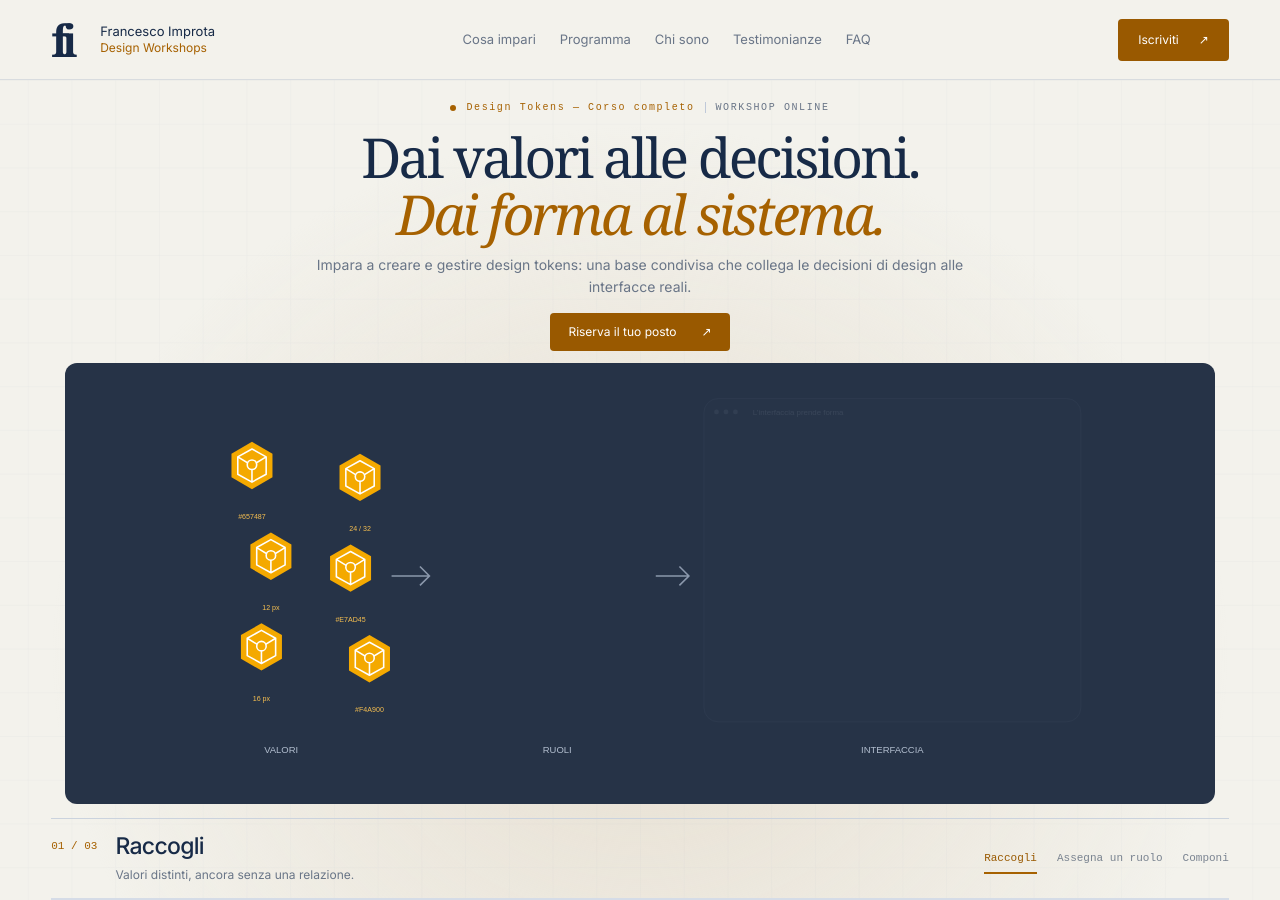
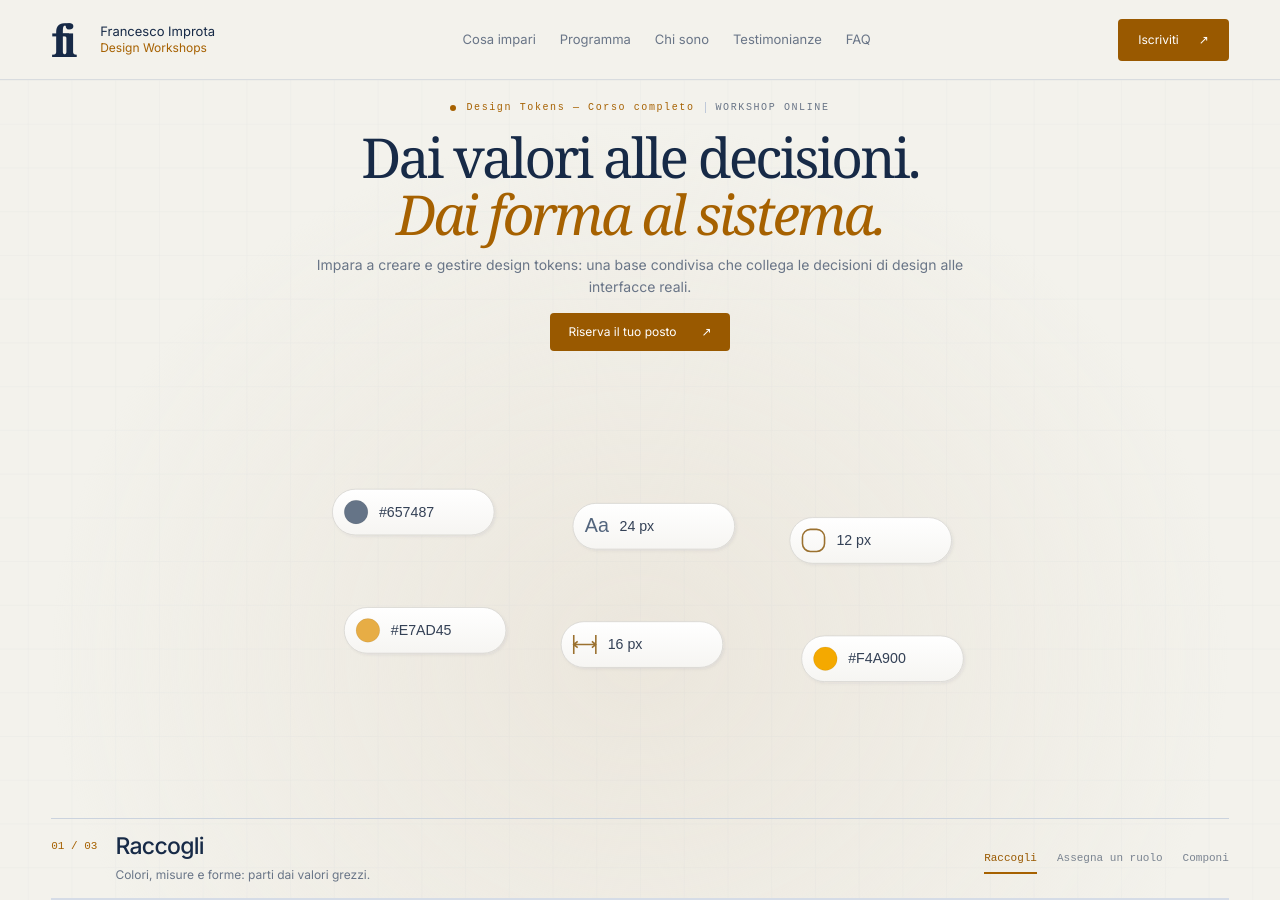
Before and after one commit to zetareticoli/fi, a Jekyll site: the page built from _workshops/design-tokens/index.md, in a window 1280 px wide and 900 px high. Built offline with Jekyll 4.4.1, drawn with Linux system fonts in a browser that asks for light colours; comment, search, counter and statistics services are not loaded.

Commit message:
refactor: enhance design tokens workshop content and animation; update styles for improved layout and responsiveness

```diff
--- a/_workshops/design-tokens/index.md
+++ b/_workshops/design-tokens/index.md
@@ -23,7 +23,7 @@
 hero_emphasis: "Dai forma al sistema."
 hero_subtitle: "Impara a creare e gestire design tokens: una base condivisa che collega le decisioni di design alle interfacce reali."
 animation_title: "I design tokens compongono un’interfaccia"
-animation_description: "Raccogli i token, assegna loro un ruolo e applicali agli elementi dell’interfaccia."
+animation_description: "Dai valori grezzi a un’architettura di token globali, semantici e di componente, fino all’interfaccia."
 phase_titles: ["Raccogli", "Assegna un ruolo", "Componi"]
 phase_ids: ["raccogli", "assegna", "componi"]
 faq_collapsible: true
--- a/css/workshops.css
+++ b/css/workshops.css
@@ -856,14 +856,14 @@
   --accent:35 100% 34%;
 }
 .course-page[data-course="tokens"] .artboard {
-  background:#263347;
-  border-radius:12px;
-  width:min(1150px,92%);
+  background:transparent;
+  border-radius:0;
+  width:min(1200px,100%);
   margin-top:12px;
   margin-bottom:14px;
 }
 .course-page[data-course="tokens"] .scene {
-  background:radial-gradient(ellipse at 50% 70%,#e6ded0 0,transparent 65%);
+  background:radial-gradient(ellipse at 50% 70%,#ebe6dc 0,transparent 65%);
 }
 .course-page[data-course="tokens"] .header-cta,.course-page[data-course="tokens"] .hero-cta {
   background:#995900;
--- a/js/workshops-animation.js
+++ b/js/workshops-animation.js
@@ -25,63 +25,114 @@
   const groups = Object.fromEntries(['board','device','paths','ghosts','pieces','annotations'].map(id => [id,document.getElementById(id)]));
   let layout, framePending = false, activePhase = -1;
   let tokenPieces = [];
+  let tokenHeadings = [];
   function setupTokens() {
-    const mobile=innerWidth<=600;
-    svg.setAttribute('viewBox',mobile?'0 0 620 880':'0 0 1200 560');
-    Object.values(groups).forEach(g=>g.innerHTML='');
-    const target=mobile?{x:65,y:425,w:490,h:340}:{x:695,y:80,w:450,h:350};
-    groups.board.innerHTML=`<rect x="${target.x-14}" y="${target.y-35}" width="${target.w+28}" height="${target.h+60}" rx="18" fill="#344156" stroke="#637087"/><circle cx="${target.x+2}" cy="${target.y-18}" r="3" fill="#8490a2"/><circle cx="${target.x+14}" cy="${target.y-18}" r="3" fill="#8490a2"/><circle cx="${target.x+26}" cy="${target.y-18}" r="3" fill="#8490a2"/><text x="${target.x+48}" y="${target.y-14}" font-size="10" fill="#bdc6d4">L’interfaccia prende forma</text>`;
-    const blocks=[
-      {x:0,y:0,w:450,h:40,name:'color.surface',value:'#657487',color:'#657487'},
-      {x:0,y:57,w:255,h:33,name:'type.heading',value:'24 / 32',color:'#8994a5'},
-      {x:273,y:57,w:177,h:90,name:'radius.card',value:'12 px',color:'#bec5cf'},
-      {x:0,y:107,w:255,h:190,name:'color.brand',value:'#E7AD45',color:'#e7ad45'},
-      {x:273,y:164,w:177,h:75,name:'space.stack',value:'16 px',color:'#8795a8'},
-      {x:273,y:257,w:177,h:40,name:'color.action',value:'#F4A900',color:'#f4a900'}
+    const mobile = innerWidth <= 600;
+    svg.setAttribute('viewBox', mobile ? '0 0 660 880' : '0 0 1200 560');
+    Object.values(groups).forEach(group => { group.innerHTML = ''; });
+    const target = mobile ? { x:105, y:360 } : { x:375, y:100 };
+    const blocks = [
+      {x:0,y:0,w:450,h:40,global:'color.slate.500',semantic:'color.surface',component:'header.background',value:'#657487',color:'#657487'},
+      {x:0,y:57,w:255,h:33,global:'font.size.24',semantic:'font.heading',component:'title.fontSize',value:'24 px',color:'#8994a5'},
+      {x:273,y:57,w:177,h:90,global:'radius.12',semantic:'radius.container',component:'card.borderRadius',value:'12 px',color:'#bec5cf'},
+      {x:0,y:107,w:255,h:190,global:'color.amber.300',semantic:'color.brand',component:'cover.background',value:'#E7AD45',color:'#e7ad45'},
+      {x:273,y:164,w:177,h:75,global:'space.16',semantic:'space.content',component:'card.padding',value:'16 px',color:'#8795a8'},
+      {x:273,y:257,w:177,h:40,global:'color.amber.500',semantic:'color.action',component:'button.background',value:'#F4A900',color:'#f4a900'}
     ];
-    tokenPieces=blocks.map((block,i)=>{
-      const source=mobile?{x:90+(i%3)*165,y:60+Math.floor(i/3)*120}:{x:90+(i%2)*125+(i%3-1)*12,y:100+Math.floor(i/2)*115+(i%2)*15};
-      const middle=mobile?{x:70+(i%3)*180,y:65+Math.floor(i/3)*140}:{x:385+(i%2)*137,y:80+Math.floor(i/2)*135};
-      const factor=target.w/450;
-      const end={x:target.x+block.x*factor,y:target.y+block.y*factor};
-      const g=document.createElementNS(ns,'g');
-      const glyph='<path d="M30 0 56 15v30L30 60 4 45V15Z" fill="#F4A900"/><path d="M30 9 48 19v22L30 51 12 41V19Z M12 19l18 11 18-11 M30 30v21" stroke="white" stroke-width="2" stroke-linejoin="round" fill="none"/><circle cx="30" cy="29" r="6" fill="#F4A900" stroke="white" stroke-width="2"/>';
-      let detail='';
-      if(i===0)detail='<circle cx="22" cy="20" r="7" fill="#f4a900"/><path d="M44 16h65m-65 8h40M320 20h24m20 0h24" stroke="#cdd4df" stroke-width="3" stroke-linecap="round"/>';
-      if(i===1)detail='<text x="14" y="22" font-size="16" font-weight="600" fill="#fff">Il tuo prossimo progetto.</text>';
-      if(i===3)detail='<circle cx="193" cy="42" r="19" fill="#fff" opacity=".65"/><path d="M0 190 82 61l79 98 35-41 59 72" fill="#a76b21"/><path d="M0 190 62 122l55 68" fill="#835522"/>';
-      if(i===2||i===4)detail='<path d="M18 20h95m-95 12h125m-125 12h74" stroke="#e9edf4" stroke-width="4" stroke-linecap="round" opacity=".8"/>';
-      if(i===5)detail='<text x="88" y="25" font-size="12" text-anchor="middle" fill="#263347">Inizia il progetto ↗</text>';
-      g.innerHTML=`<g class="token-block"><rect width="${block.w}" height="${block.h}" rx="8" fill="${block.color}"/><g class="block-details">${detail}</g></g><g class="token-symbol">${glyph}</g><g class="token-label"><text y="82" x="30" text-anchor="middle" font-size="10" fill="#d5dce6">${block.name}</text><text y="98" x="30" text-anchor="middle" font-size="9" fill="#f6bf50">${block.value}</text></g>`;
-      groups.pieces.appendChild(g);
-      return{...block,source,middle,end,factor,g};
+    // Three explicit reference levels: primitive → semantic alias → component.
+    const position = (level, row) => mobile
+      ? {x:25+(row%2)*320, y:80+level*285+Math.floor(row/2)*70}
+      : {x:45+level*390, y:100+row*65};
+    const pillWidth = mobile ? 290 : 330;
+    const titles = ['01  GLOBALI', '02  SEMANTICI', '03  COMPONENTI'];
+    const subtitles = ['Il valore di base', 'L’intenzione di design', 'Il punto di applicazione'];
+    let architecture = `<defs><linearGradient id="token-surface" x2="0" y2="1"><stop stop-color="#ffffff"/><stop offset="1" stop-color="#f6f5f2"/></linearGradient><filter id="token-shadow" x="-15%" y="-35%" width="130%" height="190%"><feDropShadow dy="2" stdDeviation="2" flood-color="#263347" flood-opacity=".06"/></filter><filter id="product-shadow" x="-25%" y="-25%" width="150%" height="170%"><feDropShadow dy="12" stdDeviation="16" flood-color="#263347" flood-opacity=".10"/></filter></defs>`;
+    for (let level=0; level<3; level++) {
+      const heading = mobile ? {x:25,y:45+level*285} : {x:45+level*390,y:48};
+      architecture += `<g data-token-heading="${level}"><text x="${heading.x}" y="${heading.y}" font-size="${mobile?24:15}" font-weight="600" fill="#86550e">${titles[level]}</text><text x="${heading.x}" y="${heading.y+22}" font-size="${mobile?18:12}" fill="#697587">${subtitles[level]}</text></g>`;
+      blocks.forEach((b,i) => {
+        const point = position(level,i);
+        const name = [b.global,b.semantic,b.component][level];
+        const reference = [b.value,`{${b.global}}`,`{${b.semantic}}`][level];
+        if(level>0) architecture += `<g data-token-level="${level}" data-token-row="${i}"><rect width="${pillWidth}" height="58" rx="29" fill="url(#token-surface)" stroke="#d6d5d1" filter="url(#token-shadow)"/><rect x="1.5" y="1.5" width="${pillWidth-3}" height="55" rx="27.5" fill="none" stroke="#fff" stroke-opacity=".8"/><text x="22" y="25" font-size="${mobile?22:16}" fill="#263347">${name}</text><text x="22" y="43" font-size="${mobile?17:12}" fill="#7c8390">${reference}</text></g>`;
+      });
+    }
+    groups.board.innerHTML = architecture;
+    tokenHeadings = [...groups.board.querySelectorAll('[data-token-heading]')];
+    groups.device.innerHTML = `<rect x="${target.x-14}" y="${target.y-35}" width="478" height="382" rx="18" fill="url(#token-surface)" stroke="#c6cdd5" filter="url(#product-shadow)"/><circle cx="${target.x+2}" cy="${target.y-18}" r="3" fill="#b6bdc7"/><circle cx="${target.x+14}" cy="${target.y-18}" r="3" fill="#b6bdc7"/><circle cx="${target.x+26}" cy="${target.y-18}" r="3" fill="#b6bdc7"/><text x="${target.x+48}" y="${target.y-14}" font-size="11" fill="#697587">Un sistema di decisioni, un’interfaccia.</text>`;
+    tokenPieces = blocks.map((b,i) => {
+      const source = mobile ? {x:90+(i%2)*270,y:230+Math.floor(i/2)*125+(i%2)*22}
+        : {x:210+(i%3)*290+(i%2)*15,y:160+Math.floor(i/3)*150+(i%3)*18};
+      const start = position(0,i), component = position(2,i);
+      const end = {x:target.x+b.x+b.w-16,y:target.y+b.y-9};
+      const preview = b.value.startsWith('#')
+        ? `<circle cx="30" cy="29" r="15" fill="${b.value}" stroke="#000" stroke-opacity=".08"/>`
+        : i===1 ? '<text x="15" y="36" font-family="Georgia,serif" font-size="25" fill="#53657d">Aa</text>'
+          : i===2 ? '<rect x="16" y="15" width="28" height="28" rx="10" fill="none" stroke="#9b712f" stroke-width="2"/>'
+            : '<path d="M16 17v24m28-24v24M16 29h28m-5-4 5 4-5 4m-18-8-5 4 5 4" fill="none" stroke="#9b712f" stroke-width="2"/>';
+      const raw = document.createElementNS(ns,'g');
+      raw.innerHTML = `<rect width="205" height="58" rx="29" fill="url(#token-surface)" stroke="#d6d5d1" filter="url(#token-shadow)"/><g data-preview>${preview}</g><text data-raw-value x="59" y="35" font-size="${mobile?24:18}" fill="#344156" font-family="monospace">${b.value}</text><g data-global-label opacity="0"><text x="59" y="25" font-size="${mobile?22:16}" fill="#263347">${b.global}</text><text x="59" y="43" font-size="${mobile?17:12}" fill="#7c8390">${b.value}</text></g>`;
+      groups.pieces.appendChild(raw);
+      const icon = document.createElementNS(ns,'g');
+      icon.innerHTML = '<path d="M30 0 56 15v30L30 60 4 45V15Z" fill="#F4A900"/><path d="M30 9 48 19v22L30 51 12 41V19Z M12 19l18 11 18-11 M30 30v21" stroke="white" stroke-width="2" stroke-linejoin="round" fill="none"/><circle cx="30" cy="29" r="6" fill="#F4A900" stroke="white" stroke-width="2"/>';
+      groups.annotations.appendChild(icon);
+      let detail = '';
+      if(i===0) detail='<circle cx="22" cy="20" r="7" fill="#f4a900"/><path d="M44 16h65m-65 8h40M320 20h24m20 0h24" stroke="#cdd4df" stroke-width="3" stroke-linecap="round"/>';
+      if(i===1) detail='<text x="14" y="24" font-size="24" font-weight="600" fill="#fff">Il tuo progetto.</text>';
+      if(i===3) detail='<circle cx="193" cy="42" r="19" fill="#fff" opacity=".65"/><path d="M0 190 82 61l79 98 35-41 59 72" fill="#a76b21"/><path d="M0 190 62 122l55 68" fill="#835522"/>';
+      if(i===2||i===4) detail='<path d="M16 20h95m-95 12h125m-125 12h74" stroke="#e9edf4" stroke-width="4" stroke-linecap="round" opacity=".8"/>';
+      if(i===5) detail='<text x="88" y="25" font-size="12" text-anchor="middle" fill="#263347">Inizia il progetto ↗</text>';
+      const ui = document.createElementNS(ns,'g');
+      ui.innerHTML=`<rect width="${b.w}" height="${b.h}" rx="${i===2?12:8}" fill="${b.color}"/>${detail}`;
+      ui.setAttribute('transform',`translate(${target.x+b.x} ${target.y+b.y})`);
+      groups.device.appendChild(ui);
+      return {...b,source,start,component,end,raw,icon,ui,pillWidth,
+        rawRect:raw.querySelector('rect'), rawValue:raw.querySelector('[data-raw-value]'), globalLabel:raw.querySelector('[data-global-label]'),
+        levels:[1,2].map(level=>({node:groups.board.querySelector(`[data-token-level="${level}"][data-token-row="${i}"]`),point:position(level,i)}))};
     });
-    groups.annotations.innerHTML=mobile?'':`<text x="145" y="495" text-anchor="middle" fill="#b2becf" font-size="12">VALORI</text><text x="495" y="495" text-anchor="middle" fill="#b2becf" font-size="12">RUOLI</text><text x="920" y="495" text-anchor="middle" fill="#b2becf" font-size="12">INTERFACCIA</text><path d="M285 270h48m-12-12 12 12-12 12M620 270h42m-12-12 12 12-12 12" stroke="#8b98ac" stroke-width="2" fill="none"/>`;
   }
   function renderTokens(p) {
-    const mobile=innerWidth<=600;
-    const organize=smooth((p-.1)/.27);
-    const build=smooth((p-.43)/.52);
-    if(mobile){const zoom=smooth((p-.5)/.45);svg.setAttribute('viewBox',`0 ${355*zoom} 620 ${880-400*zoom}`);}
-    groups.board.style.opacity=.12+.88*build;
-    groups.annotations.style.opacity=1-smooth((p-.65)/.3);
-    if(!mobile){const camera=smooth((p-.6)/.35);svg.setAttribute('viewBox',`${580*camera} ${40*camera} ${1200-580*camera} ${560-110*camera}`);}
-    tokenPieces.forEach((b,i)=>{
-      const t=smooth((p-.4-i*.018)/.44);
-      const midX=lerp(b.source.x,b.middle.x,organize);
-      const midY=lerp(b.source.y,b.middle.y,organize);
-      const x=lerp(midX,b.end.x,t),y=lerp(midY,b.end.y,t)-Math.sin(t*Math.PI)*35;
-      b.g.setAttribute('transform',`translate(${x} ${y})`);
-      const block=b.g.querySelector('.token-block');
-      block.setAttribute('opacity',organize);
-      block.setAttribute('transform',`scale(${lerp(.23,b.factor,t)})`);
-      b.g.querySelector('.block-details').setAttribute('opacity',smooth((t-.4)/.55));
-      const icon=b.g.querySelector('.token-symbol');
-      icon.setAttribute('transform',`translate(${lerp(0,b.w*b.factor-21,t)} ${lerp(0,-10,t)}) scale(${lerp(1,.38,t)})`);
-      b.g.querySelector('.token-label').setAttribute('opacity',1-smooth(t/.45));
-      b.g.querySelector('.token-label text').setAttribute('opacity',organize);
+    const mobile = innerWidth<=600;
+    // Overlapping, staggered intervals keep identity visible throughout the journey.
+    const camera = smooth((p-.82)/.18);
+    svg.setAttribute('viewBox',mobile
+      ? `0 ${290*camera} 660 ${880-380*camera}`
+      : `${235*camera} ${25*camera} ${1200-470*camera} ${560-95*camera}`);
+    groups.board.style.opacity = 1;
+    groups.annotations.style.opacity = 1;
+    groups.device.style.opacity = smooth((p-.77)/.14);
+    groups.device.setAttribute('transform',`translate(0 ${24*(1-smooth((p-.77)/.17))})`);
+    tokenHeadings.forEach((heading,level)=> {
+      const enter=smooth((p-[.10,.29,.45][level])/.08);
+      const leave=smooth((p-.76-level*.025)/.15);
+      heading.setAttribute('opacity',enter*(1-leave));
+      heading.setAttribute('transform',`translate(0 ${12*(1-enter)-35*leave})`);
+    });
+    tokenPieces.forEach((b,i) => {
+      const organize=smooth((p-.07-i*.015)/.20);
+      const name=smooth((p-.17-i*.015)/.12);
+      const leave=smooth((p-.75-i*.009)/.15);
+      b.raw.setAttribute('transform',`translate(${lerp(b.source.x,b.start.x,organize)} ${lerp(b.source.y,b.start.y,organize)-55*leave})`);
+      b.raw.setAttribute('opacity',1-leave);
+      b.rawRect.setAttribute('width',lerp(205,b.pillWidth,organize));
+      b.rawValue.setAttribute('opacity',1-name);
+      b.globalLabel.setAttribute('opacity',name);
+      b.levels.forEach(({node,point},level)=> {
+        const enter=smooth((p-[.30,.47][level]-i*.018)/.10);
+        const exit=smooth((p-.77-level*.025-i*.009)/.14);
+        node.setAttribute('opacity',enter*(1-exit));
+        node.setAttribute('transform',`translate(${point.x-22*(1-enter)} ${point.y+12*(1-enter)-55*exit})`);
+      });
+      // Icons first settle onto the component pills, then detach as the lists leave.
+      const appear=smooth((p-.68-i*.008)/.055);
+      const t=smooth((p-.79-i*.012)/.15);
+      const from={x:b.component.x+b.pillWidth-22,y:b.component.y-10};
+      b.icon.setAttribute('opacity',appear);
+      b.icon.setAttribute('transform',`translate(${lerp(from.x,b.end.x,t)} ${lerp(from.y,b.end.y,t)-Math.sin(t*Math.PI)*45}) scale(${lerp(.54,.38,t)*lerp(.85,1,appear)})`);
+      b.ui.setAttribute('opacity',lerp(.16,1,smooth((t-.1)/.8)));
     });
   }
+
   function setup() {
     if(tokens){setupTokens();update();return;}
     const mobile = innerWidth <= 600;
@@ -143,12 +194,12 @@
   }
   function renderPhase(p) {
     document.getElementById('progress-fill').style.transform=`scaleX(${p})`;
-    const phase=tokens ? (p<.18?0:p<.5?1:2) : (p<.18?0:p<.79?1:2);
+    const phase=tokens ? (p<.25?0:p<.68?1:2) : (p<.18?0:p<.79?1:2);
     if(phase!==activePhase){
       activePhase=phase;
       document.getElementById('phase-title').textContent=config.titles[phase];
       document.getElementById('phase-number').textContent=`0${phase+1} / 03`;
-      document.getElementById('phase-text').textContent=(tokens ? ['Valori distinti, ancora senza una relazione.','Ogni token esprime una decisione di design.','Le decisioni diventano un’interfaccia coerente.'] : ['Un prodotto, tanti elementi da riconoscere.','Isola gli elementi. Fai emergere le relazioni.','Nove elementi. Tre categorie. Una visione comune.'])[phase];
+      document.getElementById('phase-text').textContent=(tokens ? ['Colori, misure e forme: parti dai valori grezzi.','Globali → semantici → componenti: ogni livello fa riferimento al precedente.','I token portano le decisioni dentro l’interfaccia.'] : ['Un prodotto, tanti elementi da riconoscere.','Isola gli elementi. Fai emergere le relazioni.','Nove elementi. Tre categorie. Una visione comune.'])[phase];
       document.querySelectorAll('.phase-links [data-step]').forEach(a=>{
         if(Number(a.dataset.step)===phase) a.setAttribute('aria-current','location');
         else a.removeAttribute('aria-current');
@@ -159,7 +210,7 @@
     const top=journey.getBoundingClientRect().top+scrollY;
     const offset=parseFloat(getComputedStyle(scene).top)||0;
     const travel=Math.max(0,journey.offsetHeight-scene.offsetHeight);
-    scrollTo({top:top-offset+travel*(tokens ? [0,.3,.98] : [0,.47,.94])[step],behavior:reduced.matches||!smoothScroll?'instant':'smooth'});
+    scrollTo({top:top-offset+travel*(tokens ? [0,.66,1] : [0,.47,.94])[step],behavior:reduced.matches||!smoothScroll?'instant':'smooth'});
   }
   document.querySelectorAll('[data-step]').forEach(a=>a.addEventListener('click',e=>{
     e.preventDefault(); history.pushState(null,'',a.getAttribute('href'));goToStep(Number(a.dataset.step));
```
Also changed, not shown: _docs/workshops-layout.md (+1 -1 lines).
